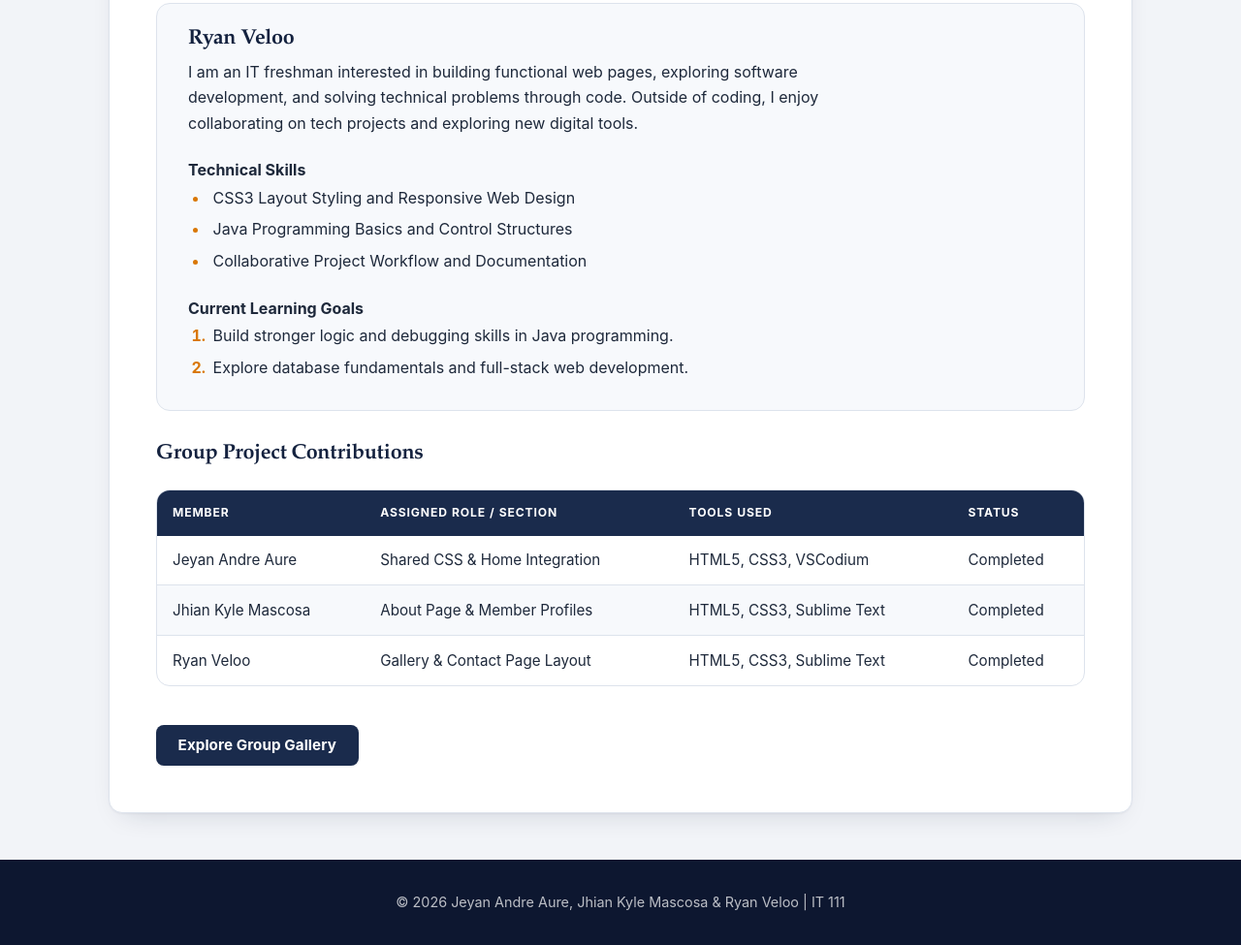
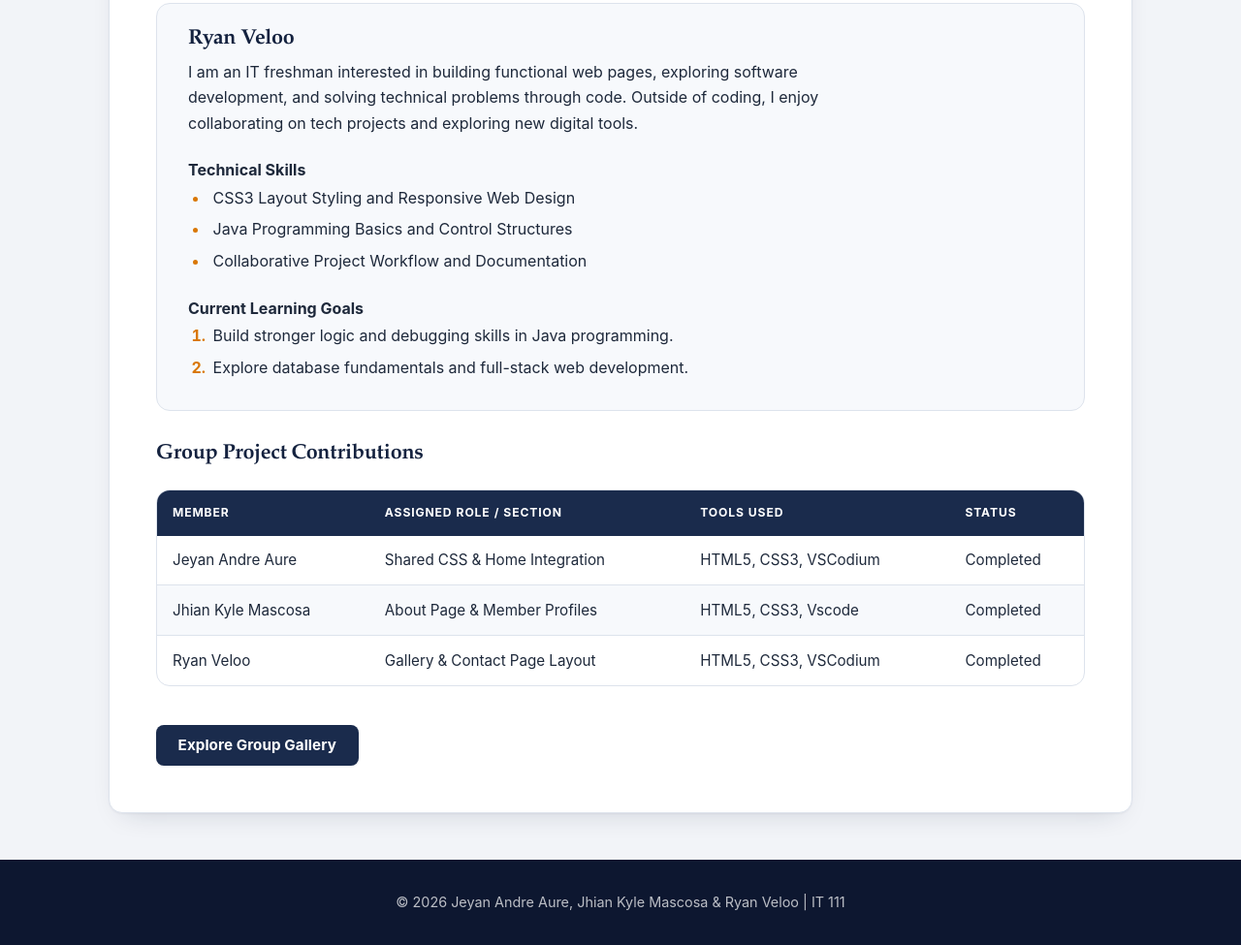
Before and after one commit to theNameIsYanjei/IT111-portfolio, a plain HTML site: page student-website/about.html in a window 1280 px wide. Shown: the part 1437-2412 px from the top of the page at 97% size. Drawn offline with Linux system fonts and the light colour scheme.

Commit message:
Small changes

```diff
--- a/student-website/about.html
+++ b/student-website/about.html
@@ -100,13 +100,13 @@
                 <tr>
                     <td>Jhian Kyle Mascosa</td>
                     <td>About Page &amp; Member Profiles</td>
-                    <td>HTML5, CSS3, Sublime Text</td>
+                    <td>HTML5, CSS3, Vscode</td>
                     <td>Completed</td>
                 </tr>
                 <tr>
                     <td>Ryan Veloo</td>
                     <td>Gallery &amp; Contact Page Layout</td>
-                    <td>HTML5, CSS3, Sublime Text</td>
+                    <td>HTML5, CSS3, VSCodium</td>
                      <td>Completed</td>
                 </tr>
             </tbody>
```
